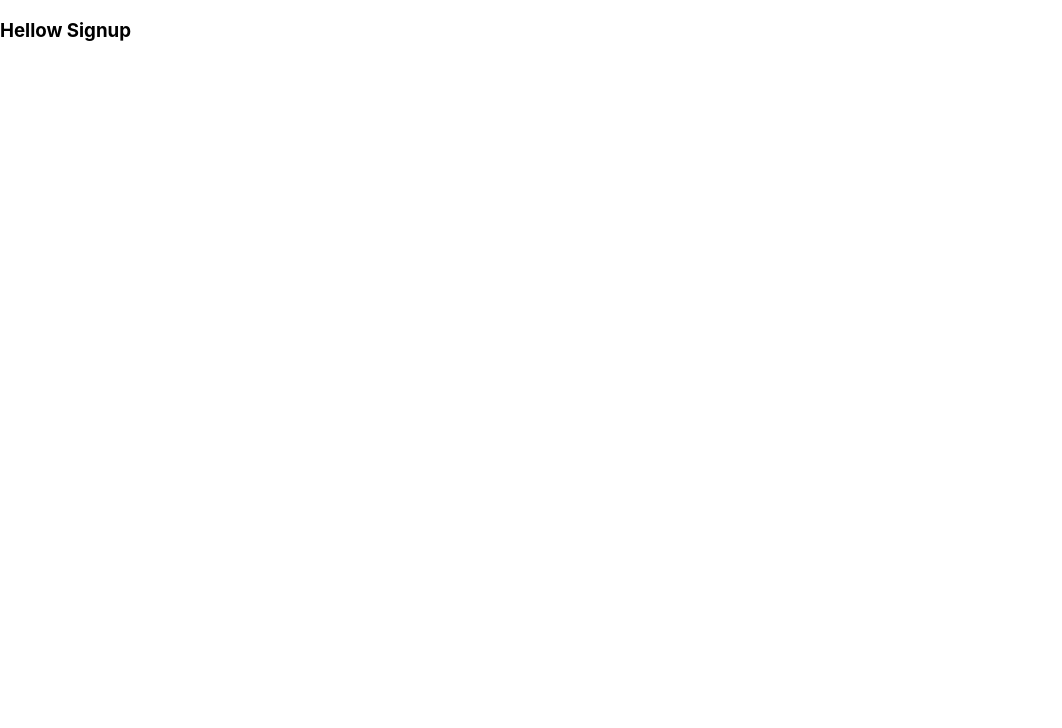
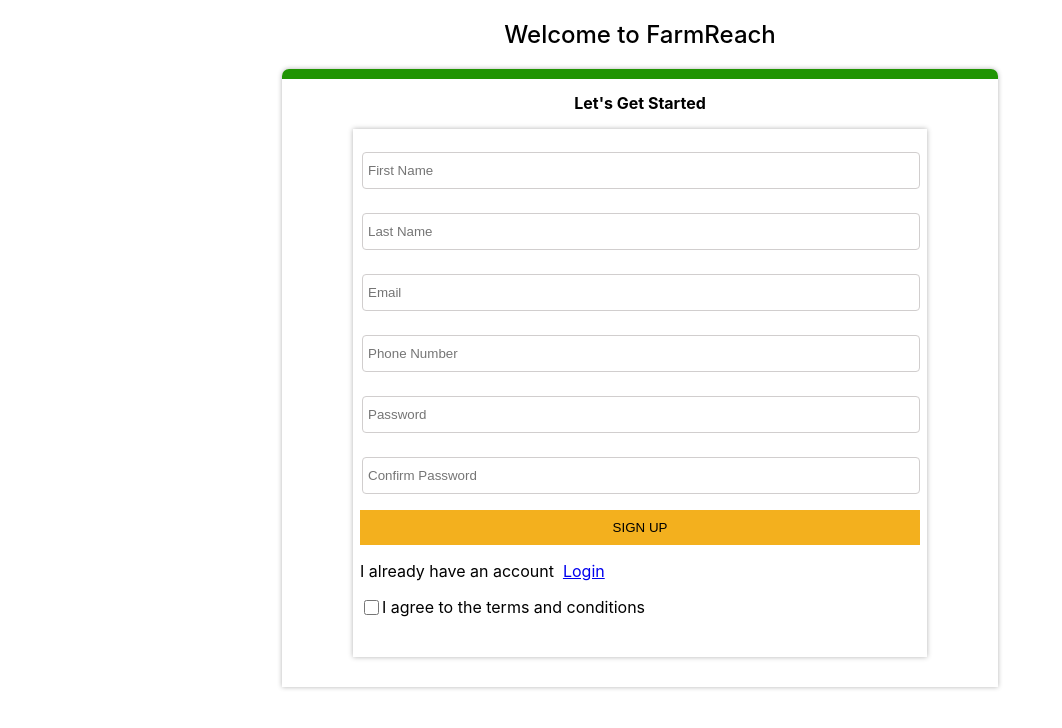
Before and after one commit to BuildForSDG/Team-007-FrontEnd, a React (Create React App) app: page /signup in a window 1280 px wide. Shown: the top 728 px of the page, without its empty margins (0-1062 px from the left). Built offline with nearby package versions, Linux system fonts and the light colour scheme.

Commit message:
feat: SigUp Page styling completed

```diff
--- a/src/components/Signup/Signup.jsx
+++ b/src/components/Signup/Signup.jsx
@@ -1,11 +1,125 @@
-import React from 'react';
+import React, { useState } from 'react';
+import { Formik, Form, Field } from 'formik';
+import * as yup from 'yup';
+import { Link } from 'react-router-dom';
 
-function Signup() {
+import './signup.scss';
+import { useDispatch, useSelector } from 'react-redux';
+import { signUpUser } from '../../redux/actions/userActions';
+
+const SignUp = () => {
+  const initialValues = {
+    firstName: '',
+    lastName: '',
+    email: '',
+    phoneNumber: '',
+    password: '',
+    confirmPassword: ''
+  };
+
+  const dispatch = useDispatch();
+
+  let loginSchema = yup.object().shape({
+    firstName: yup.string().required(),
+    lastName: yup.string().required(),
+    phoneNumber: yup.string().required(),
+    email: yup.string().email().required(),
+    password: yup.string().required(),
+    confirmPassword: yup.string().required(),
+    termsAndCondition: yup.string().required()
+  });
+
+  const handleSubmit = (data) => {
+    dispatch(signUpUser(data));
+  };
   return (
-    <div>
-      <h3>Hellow Signup</h3>
-    </div>
+    <>
+      <div className="signup-form-wrapper">
+        <h2 className="welcome-text">Welcome to FarmReach</h2>
+        <div className="form-container">
+          <p>
+            <strong>Let's Get Started</strong>
+          </p>
+          <div className="signup-form">
+            <Formik
+              initialValues={initialValues}
+              validationSchema={loginSchema}
+              validateOnChange={true}
+              validateOnBlur={true}
+              onSubmit={(data) => {
+                handleSubmit(data);
+              }}
+            >
+              {({ errors, touched }) => (
+                <Form>
+                  <div className="form-div">
+                    <Field type="text" className="form-control" name="firstName" placeholder="First Name" />
+                    {errors.firstName && touched.firstName ? (
+                      <div className="text-danger">{errors.firstName}</div>
+                    ) : null}
+                  </div>
+                  <div className="form-div">
+                    <Field type="text" className="form-control" name="lastName" placeholder="Last Name" />
+                    {errors.lastName && touched.lastName ? <div className="text-danger">{errors.lastName}</div> : null}
+                  </div>
+                  <div className="form-div">
+                    <Field type="email" className="form-control" name="email" placeholder="Email" />
+                    {errors.email && touched.email ? <div className="text-danger">{errors.email}</div> : null}
+                  </div>
+                  <div className="form-div">
+                    <Field type="tel" className="form-control" name="phoneNumber" placeholder="Phone Number" />
+                    {errors.phoneNumber && touched.phoneNumber ? (
+                      <div className="text-danger">{errors.phoneNumber}</div>
+                    ) : null}
+                  </div>
+
+                  <div className="form-div">
+                    <Field
+                      type="password"
+                      className="form-control"
+                      id="password"
+                      name="password"
+                      placeholder="Password"
+                    />
+                    {errors.password && touched.password ? <div className="text-danger">{errors.password}</div> : null}
+                  </div>
+
+                  <div className="form-div">
+                    <Field
+                      type="password"
+                      className="form-control"
+                      name="confirmPassword"
+                      placeholder="Confirm Password"
+                    />
+                  </div>
+
+                  <button type="submit" className="signup-btn">
+                    SIGN UP
+                  </button>
+                  <p className="login-text">
+                    {' '}
+                    I already have an account &nbsp;
+                    <Link to="/login">Login</Link>
+                  </p>
+
+                  <div className="form-div-checkbox">
+                    <Field
+                      type="checkbox"
+                      className="form-control-check"
+                      id="terms"
+                      name="termsAndCondition"
+                      placeholder="Confirm Password"
+                    />
+                    <label htmlFor="terms">I agree to the terms and conditions</label>
+                  </div>
+                </Form>
+              )}
+            </Formik>
+          </div>
+        </div>
+      </div>
+    </>
   );
-}
+};
 
-export default Signup;
+export default SignUp;
--- a/src/components/Signup/signup.scss
+++ b/src/components/Signup/signup.scss
@@ -0,0 +1,99 @@
+$greenColor: #209403;
+$yellowColor: #f3b01e;
+$blackColor: #04070e;
+@mixin customShadow {
+  box-shadow: 0px 0px 5px #b3b3b3;
+}
+
+.signup-form-wrapper {
+  width: 100%;
+  display: flex;
+  flex-direction: column;
+  justify-content: center;
+  align-items: center;
+
+  .welcome-text {
+    font-weight: 500;
+    text-align: center;
+  }
+
+  .form-container {
+    width: 80%;
+    display: flex;
+    flex-direction: column;
+    justify-content: center;
+    align-items: center;
+    position: relative;
+    max-width: 700px;
+    padding: 8px;
+    padding-bottom: 30px;
+    border-top-left-radius: 7px;
+    border-top-right-radius: 7px;
+    @include customShadow();
+
+    &::before {
+      content: '';
+      position: absolute;
+      top: 0;
+      left: 0;
+      right: 0;
+      height: 10px;
+      width: 100%;
+      background: $greenColor;
+      border-top-left-radius: 7px;
+      border-top-right-radius: 7px;
+    }
+  }
+}
+
+.signup-form {
+  padding: 7px;
+  height: 100%;
+  width: 80%;
+  @include customShadow();
+
+  .form-div {
+    width: 98%;
+
+    margin: 8px 2px;
+
+    .form-control {
+      width: 100%;
+      height: 33px;
+      margin: 8px 0px;
+      padding-left: 5px;
+      background: transparent;
+      border: 1px solid #d1cece;
+      border-radius: 4px;
+    }
+    .login-text {
+      text-align: center;
+    }
+  }
+}
+
+.signup-btn {
+  border: none;
+  text-align: center;
+  background: $yellowColor;
+  height: 35px;
+  //   margin-left: 15px;
+  width: 100%;
+}
+
+.forgot-password {
+  text-align: right;
+  margin-right: 8px;
+  margin-bottom: 10px;
+}
+
+.form-div-checkbox {
+  margin-bottom: 2rem;
+  display: flex;
+  align-items: center;
+
+  .form-control-check {
+    width: 15px;
+    height: 15px;
+  }
+}
--- a/src/redux/actions/userActions.js
+++ b/src/redux/actions/userActions.js
@@ -1,3 +1,11 @@
 export function loginUser(data) {
   return console.log(data);
 }
+
+export function logOutUser() {
+  return console.log('loged out');
+}
+
+export function signUpUser() {
+  return console.log('User Signup');
+}
```
